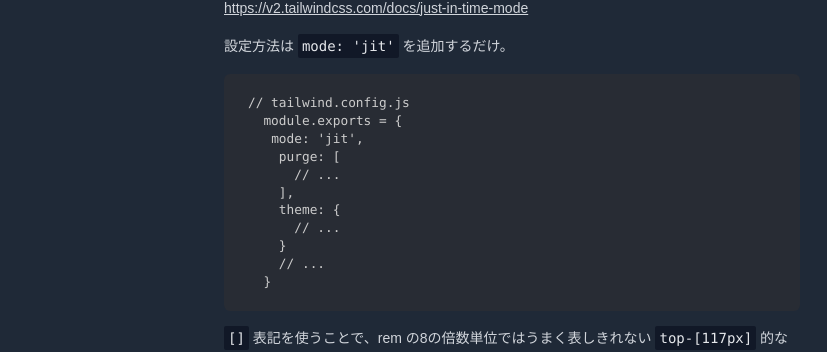
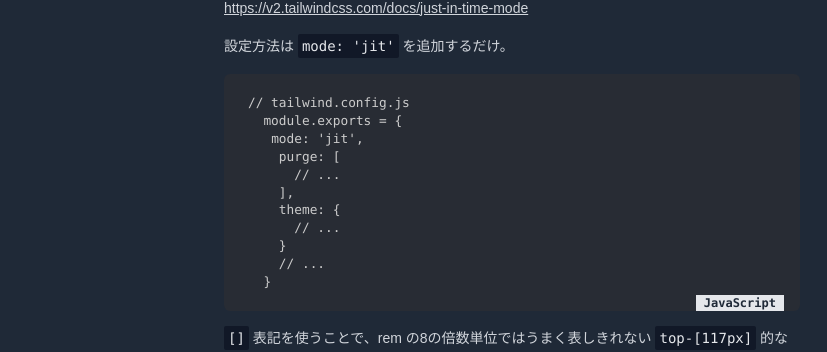
Before and after one commit to 35d/35d-blog, a Next.js app: page /2020-09-19-profile in a window 1280 px wide. Shown: the part 509-861 px from the top of the page, without its empty margins (224-1051 px from the left). Built offline with nearby package versions, Linux system fonts and the light colour scheme.

Commit message:
🎨 fix code block style

```diff
--- a/components/Code.tsx
+++ b/components/Code.tsx
@@ -5,13 +5,35 @@ import 'prismjs/components/prism-jsx'
 import 'prismjs/components/prism-yaml'
 import React, { useEffect } from 'react'
 
-const Code = ({ children, language = 'javascript' }) => {
+/**
+ * 言語 string を表示用に変換して返却
+ * NOTE: 言語の表示形式で気になるところがあったら case 追加する
+ */
+const getLanguageLabel = (language: string) => {
+  let languageLabel = ''
+
+  switch (language) {
+    case 'javascript':
+      languageLabel = 'JavaScript'
+      break
+    default:
+      languageLabel = language
+      break
+  }
+
+  return languageLabel
+}
+
+const Code = ({ children, language }) => {
   useEffect(() => {
     Prism.highlightAll()
   }, [])
 
   return (
-    <pre>
+    <pre className="relative">
+      <p className="absolute bottom-0 right-4 text-gray-800 text-xs font-semibold bg-gray-200 mb-0 px-2 py-[2px]">
+        {getLanguageLabel(language)}
+      </p>
       <code
         dangerouslySetInnerHTML={{
           __html: Prism.highlight(children, Prism.languages[language]),
```
